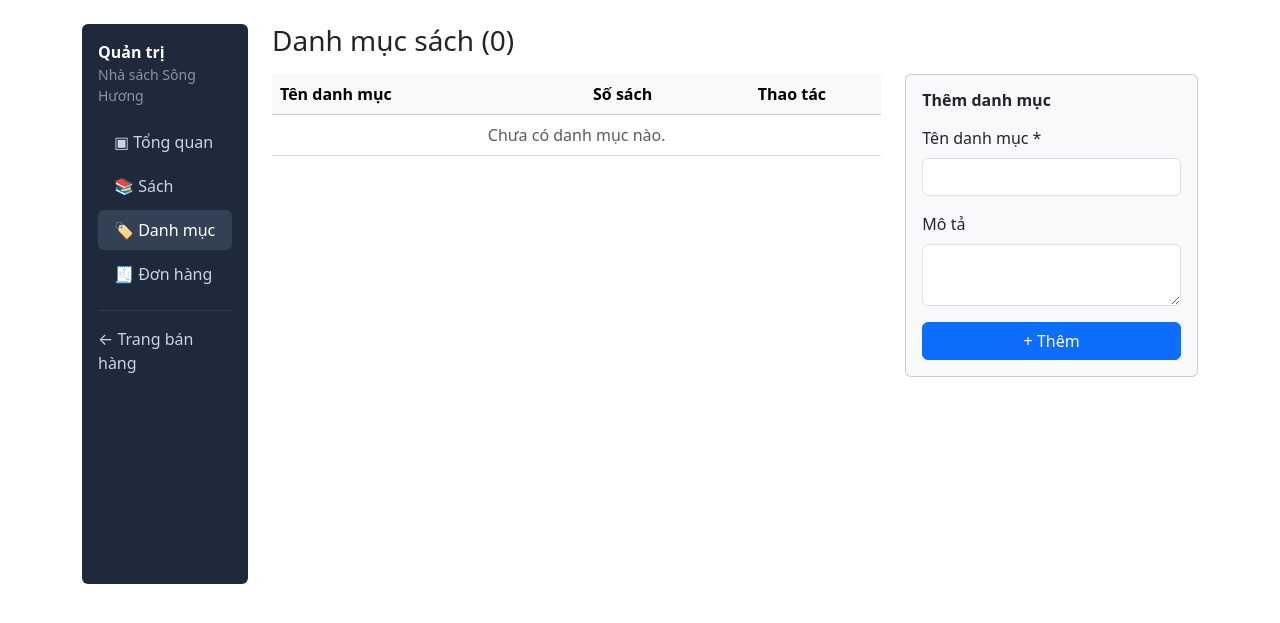
After one commit to NguyenVanQuan05/pmnm-hocphan, a Flask app: page /admin/categories in a window 1280 px wide. The commit adds this page. Shown: the top 623 px of the page. Run offline with Flask 3, Linux system fonts and the light colour scheme; data that the repository does not hold is empty; some libraries are stand-ins or nearby versions.

Commit message:
feat: quản lý danh mục sách

```diff
--- a/chuong_06/nha_sach/app.py
+++ b/chuong_06/nha_sach/app.py
@@ -16,7 +16,7 @@ from flask import (
 from flask_migrate import Migrate
 from sqlalchemy import func, or_
 
-from forms import ActionForm, BookForm, CheckoutForm
+from forms import ActionForm, BookForm, CategoryForm, CheckoutForm
 from models import (
     ORDER_STATUSES,
     PAYMENT_METHODS,
@@ -180,6 +180,14 @@ def load_category_choices(form):
     for category in categories:
         form.category_id.choices.append((category.id, category.name))
     return categories
+
+
+def categories_with_counts():
+    stmt = (db.select(Category, func.count(Book.id))
+            .outerjoin(Book, Book.category_id == Category.id)
+            .group_by(Category.id)
+            .order_by(Category.id))
+    return db.session.execute(stmt).all()
 
 
 def save_cover_file(file):
@@ -564,7 +572,7 @@ def admin_book_create():
 
     if not categories:
         flash("Chưa có danh mục nào, hãy thêm danh mục trước.", "warning")
-        return redirect(url_for("admin_books"))
+        return redirect(url_for("admin_categories"))
 
     if form.validate_on_submit():
         cover = None
@@ -648,6 +656,66 @@ def admin_book_delete(book_id):
     return redirect(next_url)
 
 
+@app.route("/admin/categories", methods=["GET", "POST"])
+def admin_categories():
+    form = CategoryForm()
+
+    if form.validate_on_submit():
+        category = Category(name=form.name.data.strip(),
+                            description=clean_text(form.description.data))
+        db.session.add(category)
+        db.session.commit()
+        flash(f"Đã thêm danh mục “{category.name}”.", "success")
+        return redirect(url_for("admin_categories"))
+
+    return render_template("admin/categories.html", form=form,
+                           rows=categories_with_counts(),
+                           editing=None,
+                           action_form=ActionForm())
+
+
+@app.route("/admin/categories/<int:category_id>/edit", methods=["GET", "POST"])
+def admin_category_edit(category_id):
+    category = db.get_or_404(Category, category_id,
+                             description=f"Không có danh mục với id = {category_id}.")
+    form = CategoryForm(obj=category)
+    form.editing_id = category.id
+
+    if form.validate_on_submit():
+        category.name = form.name.data.strip()
+        category.description = clean_text(form.description.data)
+        db.session.commit()
+        flash(f"Đã cập nhật danh mục “{category.name}”.", "success")
+        return redirect(url_for("admin_categories"))
+
+    return render_template("admin/categories.html", form=form,
+                           rows=categories_with_counts(),
+                           editing=category,
+                           action_form=ActionForm())
+
+
+@app.route("/admin/categories/<int:category_id>/delete", methods=["POST"])
+def admin_category_delete(category_id):
+    category = db.get_or_404(Category, category_id,
+                             description=f"Không có danh mục với id = {category_id}.")
+    form = ActionForm()
+
+    if not form.validate_on_submit():
+        flash("Yêu cầu không hợp lệ, vui lòng thử lại.", "danger")
+        return redirect(url_for("admin_categories"))
+
+    book_count = db.session.scalar(
+        db.select(func.count(Book.id)).filter_by(category_id=category.id))
+    if book_count > 0:
+        flash(f"Không thể xoá “{category.name}”: còn {book_count} sách.", "danger")
+        return redirect(url_for("admin_categories"))
+
+    db.session.delete(category)
+    db.session.commit()
+    flash(f"Đã xoá danh mục “{category.name}”.", "success")
+    return redirect(url_for("admin_categories"))
+
+
 @app.errorhandler(404)
 def page_not_found(error):
     return render_template("404.html", error=error), 404
--- a/chuong_06/nha_sach/forms.py
+++ b/chuong_06/nha_sach/forms.py
@@ -22,7 +22,7 @@ from wtforms.validators import (
     Regexp,
 )
 
-from models import PAYMENT_METHODS, Book, db
+from models import PAYMENT_METHODS, Book, Category, db
 
 CURRENT_YEAR = date.today().year
 MAX_COVER_SIZE = 2 * 1024 * 1024
@@ -58,6 +58,24 @@ class CheckoutForm(FlaskForm):
                          default="cod",
                          invalid_choice_message="Hình thức thanh toán không hợp lệ.")
     submit = SubmitField("Xác nhận đặt hàng")
+
+
+class CategoryForm(FlaskForm):
+    name = StringField("Tên danh mục *", validators=[
+        DataRequired(message="Vui lòng nhập tên danh mục."),
+        Length(max=100, message="Tên danh mục tối đa 100 ký tự."),
+    ])
+    description = TextAreaField("Mô tả")
+    submit = SubmitField("+ Thêm")
+
+    editing_id = None
+
+    def validate_name(self, field):
+        name = field.data.strip().lower()
+        categories = db.session.execute(db.select(Category)).scalars().all()
+        for category in categories:
+            if category.name.lower() == name and category.id != self.editing_id:
+                raise ValidationError("Danh mục đã tồn tại.")
 
 
 class BookForm(FlaskForm):
--- a/chuong_06/nha_sach/templates/admin/base_admin.html
+++ b/chuong_06/nha_sach/templates/admin/base_admin.html
@@ -15,7 +15,8 @@
                     <a class="nav-link {{ is_active('admin_books') }} {{ is_active('admin_book_create') }}
                               {{ is_active('admin_book_edit') }}"
                        href="{{ url_for('admin_books') }}">📚 Sách</a>
-                    <a class="nav-link" href="#">🏷 Danh mục</a>
+                    <a class="nav-link {{ is_active('admin_categories') }} {{ is_active('admin_category_edit') }}"
+                       href="{{ url_for('admin_categories') }}">🏷 Danh mục</a>
                     <a class="nav-link d-flex justify-content-between align-items-center" href="#">
                         🧾 Đơn hàng
                         {% if pending_count %}
--- /dev/null
+++ b/chuong_06/nha_sach/templates/admin/categories.html
@@ -0,0 +1,72 @@
+{% extends "admin/base_admin.html" %}
+{% from "_macros.html" import render_field %}
+
+{% block title %}Danh mục sách{% endblock %}
+
+{% block admin_content %}
+    <h1 class="h3 mb-3">Danh mục sách ({{ rows|length }})</h1>
+
+    <div class="row g-4">
+        <div class="col-lg-8">
+            <div class="table-responsive">
+                <table class="table align-middle">
+                    <thead class="table-light">
+                        <tr>
+                            <th>Tên danh mục</th>
+                            <th class="text-center">Số sách</th>
+                            <th class="text-center">Thao tác</th>
+                        </tr>
+                    </thead>
+                    <tbody>
+                        {% for category, book_count in rows %}
+                            <tr class="{{ 'table-active' if editing and editing.id == category.id else '' }}">
+                                <td>
+                                    <a class="text-decoration-none"
+                                       href="{{ url_for('admin_books', category_id=category.id) }}">{{ category.name }}</a>
+                                </td>
+                                <td class="text-center">{{ book_count }}</td>
+                                <td>
+                                    <div class="d-flex justify-content-center gap-2">
+                                        <a class="btn btn-sm btn-link text-decoration-none"
+                                           href="{{ url_for('admin_category_edit', category_id=category.id) }}">Sửa</a>
+                                        <form method="post"
+                                              action="{{ url_for('admin_category_delete', category_id=category.id) }}"
+                                              onsubmit="return confirm('Bạn chắc chắn muốn xoá danh mục này?');">
+                                            {{ action_form.hidden_tag() }}
+                                            <button class="btn btn-sm btn-link text-danger text-decoration-none"
+                                                    type="submit">Xoá</button>
+                                        </form>
+                                    </div>
+                                </td>
+                            </tr>
+                        {% else %}
+                            <tr>
+                                <td colspan="3" class="text-center text-muted">Chưa có danh mục nào.</td>
+                            </tr>
+                        {% endfor %}
+                    </tbody>
+                </table>
+            </div>
+        </div>
+
+        <div class="col-lg-4">
+            <div class="card bg-light">
+                <div class="card-body">
+                    <h2 class="h6 fw-bold mb-3">
+                        {{ "Sửa danh mục: " ~ editing.name if editing else "Thêm danh mục" }}
+                    </h2>
+                    <form method="post" novalidate
+                          action="{{ url_for('admin_category_edit', category_id=editing.id) if editing else url_for('admin_categories') }}">
+                        {{ form.hidden_tag() }}
+                        {{ render_field(form.name) }}
+                        {{ render_field(form.description) }}
+                        {{ form.submit(class="btn btn-primary w-100", value="Lưu" if editing else "+ Thêm") }}
+                        {% if editing %}
+                            <a class="btn btn-link w-100 mt-1" href="{{ url_for('admin_categories') }}">Huỷ</a>
+                        {% endif %}
+                    </form>
+                </div>
+            </div>
+        </div>
+    </div>
+{% endblock %}
```
